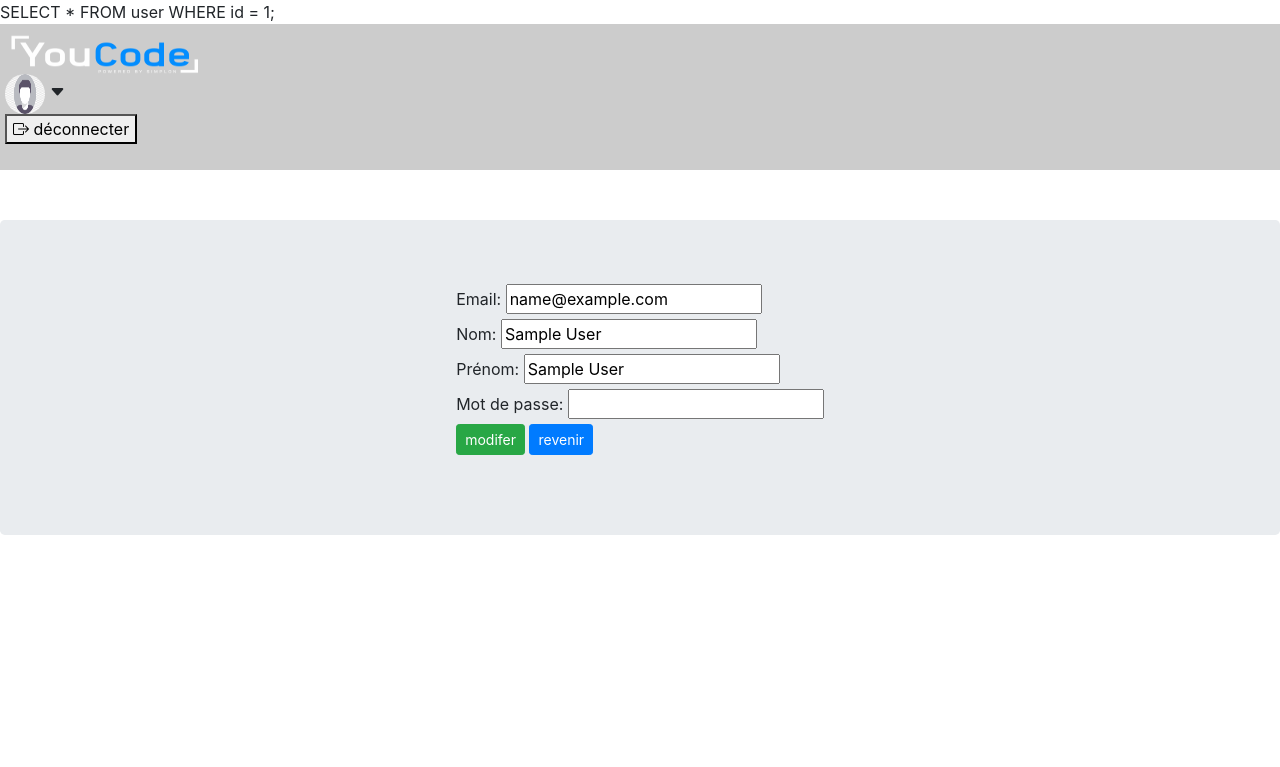
After one commit to AbdelillahElasri1/clubs-management, a PHP site: page /settings.php in a window 1280 px wide. The commit adds this page. Shown: the top 767 px of the page. Run offline with PHP 8.4, Linux system fonts and the light colour scheme; the visitor is signed in with stand-in values (Sample User, id 1); data that the repository does not hold is empty.

Commit message:
workin on edit user

```diff
--- a/modules/user.php
+++ b/modules/user.php
@@ -187,6 +187,26 @@ class User
         $tmp->close();
     }
 
+    /*
+    *init user par l'id
+    *@param int $id
+    */
+
+    function initId($id)
+    {
+        $tmp = new DB();
+        $tmp->init();
+        $query = "SELECT * FROM user WHERE id = {$id};";
+        echo $query;
+        $result = $tmp->conn->query($query);
+        $row = $result->fetch_array(MYSQLI_ASSOC);
+        $this->setId($id);
+        $this->setEmail($row['email']);
+        $this->setNom($row["nom"]);
+        $this->setPrenom($row["prenom"]);
+        $tmp->close();
+    }
+
     function initUser()
     {
         $tmp = new DB();
--- /dev/null
+++ b/settings.php
@@ -0,0 +1,79 @@
+<?php
+session_start();
+require_once "./modules/user.php";
+if (!isset($_SESSION["userid"]))
+    header("Location: ./index.php");
+else {
+    $user = new User();
+    $user->initId($_SESSION["userid"]);
+}
+?>
+<!DOCTYPE html>
+
+<head>
+    <meta charset="utf-8" />
+    <title>Modifier Information personnel</title>
+    <!-- <link rel="stylesheet" href="./src/styles/index.css" /> -->
+    <link rel="stylesheet" href="./src/styles/edit.css" />
+    <link rel="stylesheet" href="https://cdn.jsdelivr.net/npm/bootstrap-icons@1.10.1/font/bootstrap-icons.css">
+    <link rel="icon" type="images/x-icon" href="./assets/logo.png" />
+    <link rel="stylesheet" href="https://cdn.jsdelivr.net/npm/bootstrap@4.3.0/dist/css/bootstrap.min.css">
+    <script src="https://code.jquery.com/jquery-3.6.1.min.js" integrity="sha256-o88AwQnZB+VDvE9tvIXrMQaPlFFSUTR+nldQm1LuPXQ=" crossorigin="anonymous"></script>
+</head>
+
+<body>
+    <nav>
+        <a href="./index.php">
+            <img src="./assets/logo.png" alt="youcode logo" id="logo" />
+        </a>
+        <?php
+        echo '<section class="avatar">
+                        <img src="./assets/guest.png" alt="guest logo" id="avatar"/>
+                        <i class="bi bi-caret-down-fill toggle-menu"></i>
+                        <div class="menu">
+                            <form action="" method="POST">
+                                <button title="déconnecter">
+                                    <i class="bi bi-box-arrow-right"></i>
+                                    déconnecter
+                                </button>
+                            </form>
+                        </div>
+                    </section>';
+        ?>
+    </nav>
+    <main>
+
+        <section class="jumbotron login">
+            <form action="./utils/settings.php" method="POST">
+                <div class="label">
+                    <label for="email">Email:</label>
+                    <input name="email" id="emil" type="text" value="<?php echo $user->getEmail(); ?>" />
+                </div>
+                <div class="label">
+                    <label for="nom">Nom:</label>
+                    <input name="nom" id="nom" type="text" value="<?php echo $user->getNom(); ?>" />
+                </div>
+                <div class="label">
+                    <label for="prenom">Prénom:</label>
+                    <input id="prenom" name="prenom" type="text" value="<?php echo $user->getPrenom(); ?>" />
+                </div>
+                <div class="label">
+                    <label for="mdp">Mot de passe:</label>
+                    <input id="mdp" name="mdp" type="text" />
+                </div>
+                <input type='hidden' name="id" value="<?php echo $user->getId(); ?>" />
+                <div>
+                    <button class="btn btn-sm btn-success">modifer</button>
+                    <a class="btn btn-sm btn-primary" href="./index.php">revenir</a>
+
+                </div>
+            </form>
+        </section>
+    </main>
+
+</body>
+<script type="text/javascript" src="./src/scripts/index.js"></script>
+
+
+
+</html>
--- a/src/styles/edit.css
+++ b/src/styles/edit.css
@@ -1,11 +1,11 @@
-main {
+main section {
   display: flex !important;
   flex-direction: row;
   justify-content: center;
   align-content: center;
   margin-top: 50px;
 }
-main .login {
+main section .login {
   width: 400px;
   height: -webkit-fit-content;
   height: -moz-fit-content;
@@ -15,22 +15,38 @@ main .login {
   align-items: center;
   flex-direction: column;
 }
-main .login form {
+main section .login form {
   display: flex;
   flex-direction: column;
   justify-content: center;
   align-content: center;
   gap: 15px;
 }
-main .login form button {
-  padding: 10px;
-}
-main .login form .label {
+main section .login form .label {
   display: flex;
   flex-direction: column;
 }
-main .login form .label input {
+main section .login form .label input {
   padding: 10px;
+}
+
+nav {
+  display: flex;
+  justify-content: space-between;
+  align-items: center;
+  background-color: rgba(0, 0, 0, 0.2);
+  padding: 10px 5px;
+  -webkit-backdrop-filter: blur(20px);
+          backdrop-filter: blur(20px);
+}
+nav #logo {
+  width: 200px;
+  height: 40px;
+}
+nav .avatar #avatar {
+  width: 40px;
+  height: 40px;
+  border-radius: 50%;
 }
 
 .logo-login {
--- a/src/styles/edit.scss
+++ b/src/styles/edit.scss
@@ -1,4 +1,5 @@
 main{
+    section{
         display: flex !important;
         flex-direction: row;
         justify-content: center;
@@ -17,9 +18,9 @@ main{
                 justify-content: center;
                 align-content: center;
                 gap: 15px;
-            button{
-                padding: 10px;
-            }
+                // button{
+                //     padding: 10px;
+                // }
                 & .label{
                     display: flex;
                     flex-direction: column;
@@ -28,6 +29,26 @@ main{
                     }
                 }
             }
+        }
+    }
+}
+nav{
+    display: flex;
+    justify-content: space-between;
+    align-items: center;
+    background-color: rgba(0, 0, 0, 0.2);
+    padding: 10px 5px;
+    backdrop-filter: blur(20px);
+
+    & #logo{
+        width: 200px;
+        height: 40px;
+    }
+
+    & .avatar #avatar{
+        width: 40px;
+        height: 40px;
+        border-radius: 50%;
     }
 }
 
```
Also changed, not shown: edit.php (+30 -4 lines), utils/editApprenant.php (+7 -4 lines), assets/apprenants/x.jpg (added), assets/clubs/undraw_Social_bio_re_0t9u.png (added), 1 other file. Lines whose indentation alone changed are shown as unchanged.
